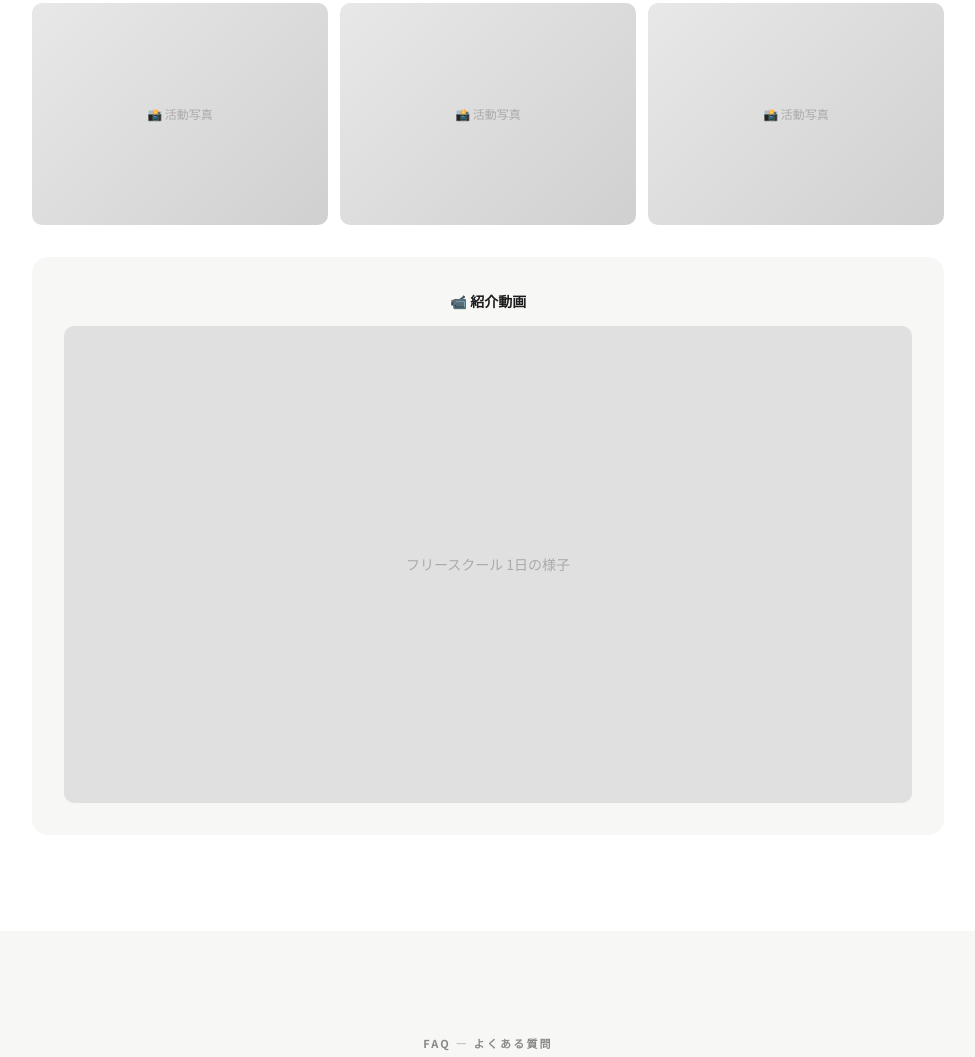
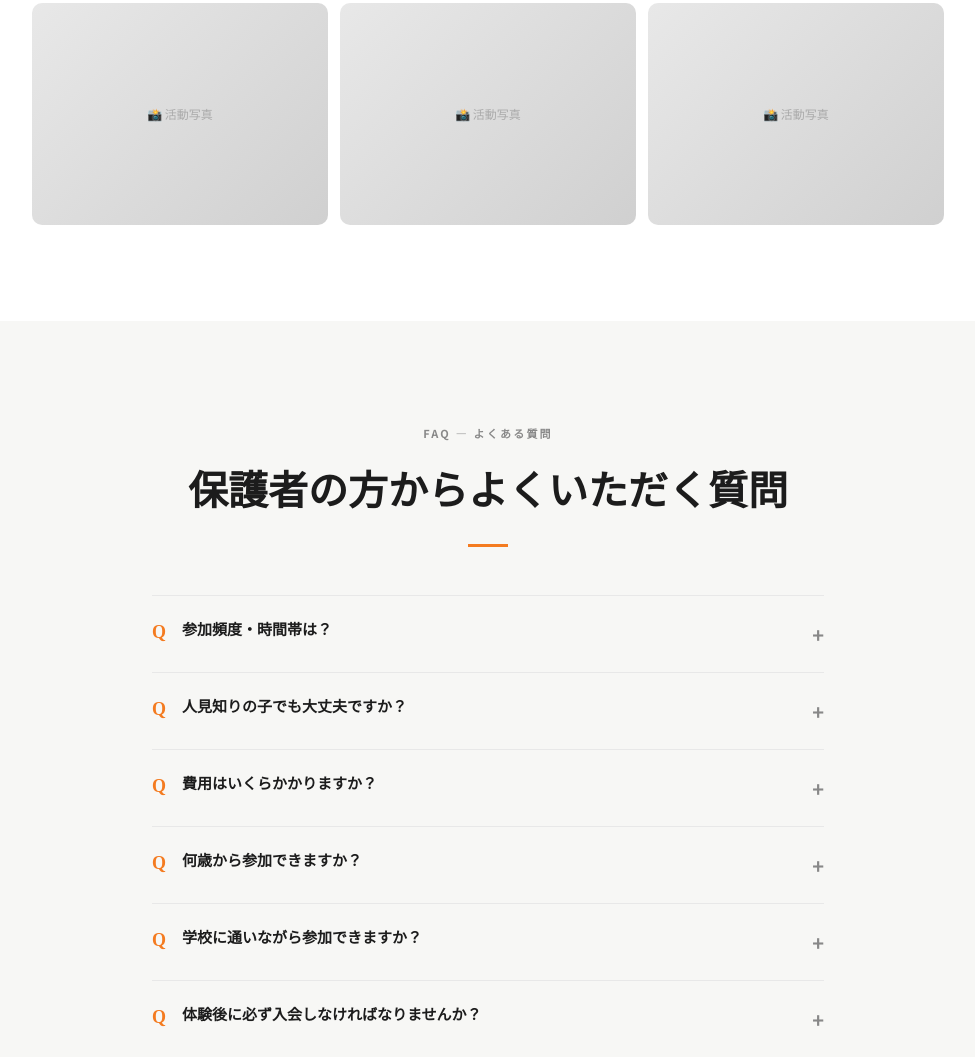
Before and after one commit to seyaautonomylab-a11y/sif-freeschool, a plain HTML site: page index.html in a window 1280 px wide. Shown: the part 8038-9095 px from the top of the page, without its empty margins (152-1127 px from the left). Drawn offline with Linux system fonts and the light colour scheme.

Commit message:
紹介動画セクションを削除

```diff
--- a/index.html
+++ b/index.html
@@ -1860,13 +1860,6 @@
       <div class="gallery-item"><div class="gallery-item__ph">📸 活動写真</div></div>
     </div>
 
-    <!-- 動画 -->
-    <div class="reveal" style="margin-top:32px;background:var(--off-white);border-radius:var(--radius-lg);padding:32px;text-align:center;">
-      <div style="font-size:14px;font-weight:700;color:var(--dark);margin-bottom:12px;">📹 紹介動画</div>
-      <div style="position:relative;padding-bottom:56.25%;height:0;overflow:hidden;border-radius:var(--radius);background:#e0e0e0;">
-        <div style="position:absolute;inset:0;display:flex;align-items:center;justify-content:center;color:#aaa;font-size:14px;">フリースクール 1日の様子</div>
-      </div>
-    </div>
   </div>
 </section>
 
```
